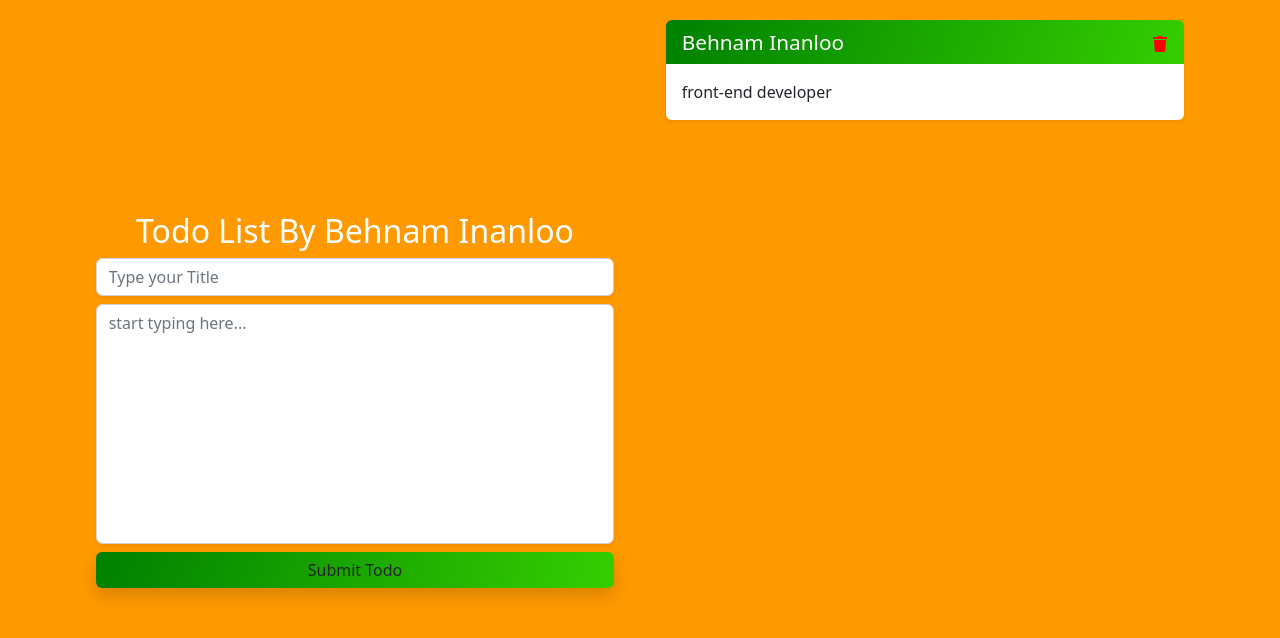
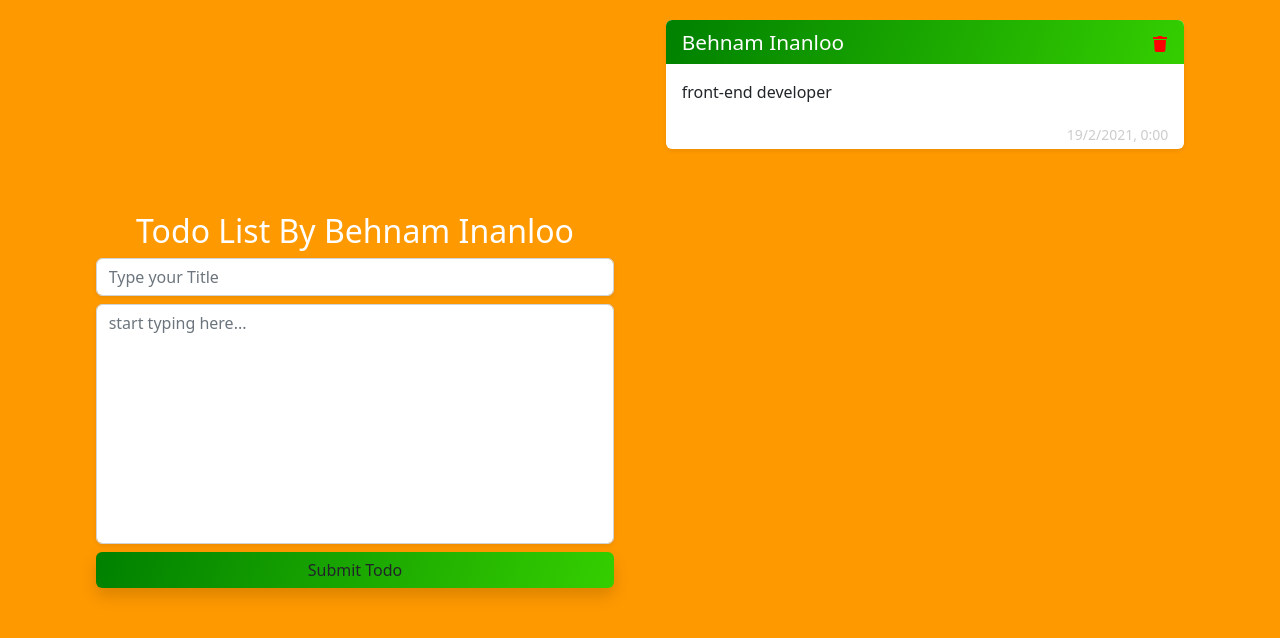
Before and after one commit to BehnamInanloo/Todo-app, a React (Create React App) app: page / in a window 1280 px wide. Shown: the top 638 px of the page. Built offline with nearby package versions, Linux system fonts and the light colour scheme.

Commit message:
Create time & date elements

```diff
--- a/public/index.html
+++ b/public/index.html
@@ -24,7 +24,7 @@
       work correctly both with client-side routing and a non-root public URL.
       Learn how to configure a non-root public URL by running `npm run build`.
     -->
-    <title>My Todo-List</title>
+    <title>&#9745; My Todo-List</title>
   </head>
   <body>
     <noscript>You need to enable JavaScript to run this app.</noscript>
--- a/src/App.js
+++ b/src/App.js
@@ -5,7 +5,7 @@ import Todo from './components/Todo'
 const App = () => {
 
   const [todoList, setTodoList] = useState([
-    { title: 'Behnam Inanloo', text: 'front-end developer', id: 0 },
+    { title: 'Behnam Inanloo', text: 'front-end developer', time: '0:00', date: '19/2/2021', id: 0 }
   ])
 
   return (
@@ -20,7 +20,7 @@ const App = () => {
             justify-content-center mb-5 mb-md-0 todo-main-box'>
           <div className='w-100 todo-boxes'>
             {todoList.map((item) => (
-              <Todo title={item.title} text={item.text} key={item.id}
+              <Todo title={item.title} text={item.text} time={item.time} date={item.date} key={item.id}
                 setTodoList={setTodoList} todoList={todoList} id={item.id} />
             ))}
           </div>
--- a/src/assets/styles/index.css
+++ b/src/assets/styles/index.css
@@ -41,6 +41,7 @@ body {
 /* start todo-box-styles */
 .todo-box {
   width: 95%;
+  overflow: hidden;
 }
 
 .todo-title {
@@ -57,6 +58,12 @@ body {
 
 .todo-box p {
   text-align: justify;
+}
+
+.todo-box small {
+  display: block;
+  text-align: right;
+  color: #ccc;
 }
 
 .todo-box:last-child {
@@ -94,6 +101,10 @@ body {
   .todo-box p {
     font-size: 0.9rem;
   }
+
+  .todo-box small {
+    font-size: 0.8rem;
+  }
 }
 
 @media (max-width: 767px) {
@@ -122,6 +133,10 @@ body {
 
   .todo-box p {
     font-size: 0.8rem;
+  }
+
+  .todo-box small {
+    font-size: 0.7rem;
   }
 }
 
@@ -169,4 +184,8 @@ body {
   .todo-box p {
     font-size: 0.7rem;
   }
+
+  .todo-box small {
+    font-size: 0.6rem;
+  }
 }
--- a/src/components/Todo.jsx
+++ b/src/components/Todo.jsx
@@ -1,6 +1,6 @@
 import { FaTrash } from 'react-icons/fa'
 
-const Todo = ({ title, text, id, todoList, setTodoList }) => {
+const Todo = ({ title, text, time, date, id, todoList, setTodoList }) => {
 
   const handleDeleteTodo = () => {
     const filteredTodos = todoList.filter((item) => item.id !== id)
@@ -8,8 +8,8 @@ const Todo = ({ title, text, id, todoList, setTodoList }) => {
   }
 
   return (
-    <div className='mb-4 mx-auto shadow-sm todo-box'>
-      <div className='d-flex justify-content-between align-items-center px-3 py-1 w-100 rounded-top todo-title'>
+    <div className='mb-4 mx-auto shadow-sm bg-white rounded todo-box'>
+      <div className='d-flex justify-content-between align-items-center px-3 py-1 w-100 todo-title'>
         <h3 className='text-white mb-0'>{title}</h3>
         <button className='btn px-0 border-0' title='Delete todo'
           onClick={handleDeleteTodo}
@@ -17,9 +17,10 @@ const Todo = ({ title, text, id, todoList, setTodoList }) => {
           <FaTrash color='red' />
         </button>
       </div>
-      <p className='p-3 mb-0 bg-white rounded-bottom'>
+      <p className='p-3 mb-0'>
         {text}
       </p>
+      <small className='px-3 py-1'>{(time && date)? `${date}, ${time}` : ''}</small>
     </div>
   )
 }
--- a/src/components/TypeTodo.jsx
+++ b/src/components/TypeTodo.jsx
@@ -6,15 +6,21 @@ const TypeTodo = ({ setTodoList, todoList }) => {
   const [newTodo, setNewTodo] = useState({
     title: '',
     text: '',
+    time: '',
+    date: '',
     id: 0
   })
 
   const addNewTodo = () => {
+    newTodo.time = new Date().toLocaleTimeString()
+    newTodo.date = new Date().toLocaleDateString()
     if (newTodo.title) {
       setTodoList([...todoList, newTodo])
       setNewTodo({
         title: '',
         text: '',
+        time: '',
+        date: '',
         id: 0
       })
     }
@@ -35,7 +41,7 @@ const TypeTodo = ({ setTodoList, todoList }) => {
         shadow-sm' value={newTodo.text} onChange={(event) => setNewTodo(
         {
           ...newTodo,
-          text: event.target.value
+          text: event.target.value,
         })
         }></textarea>
       <button className='btn w-100 border-0 shadow' onClick={addNewTodo}>
```
Also changed, not shown: public/manifest.json.
